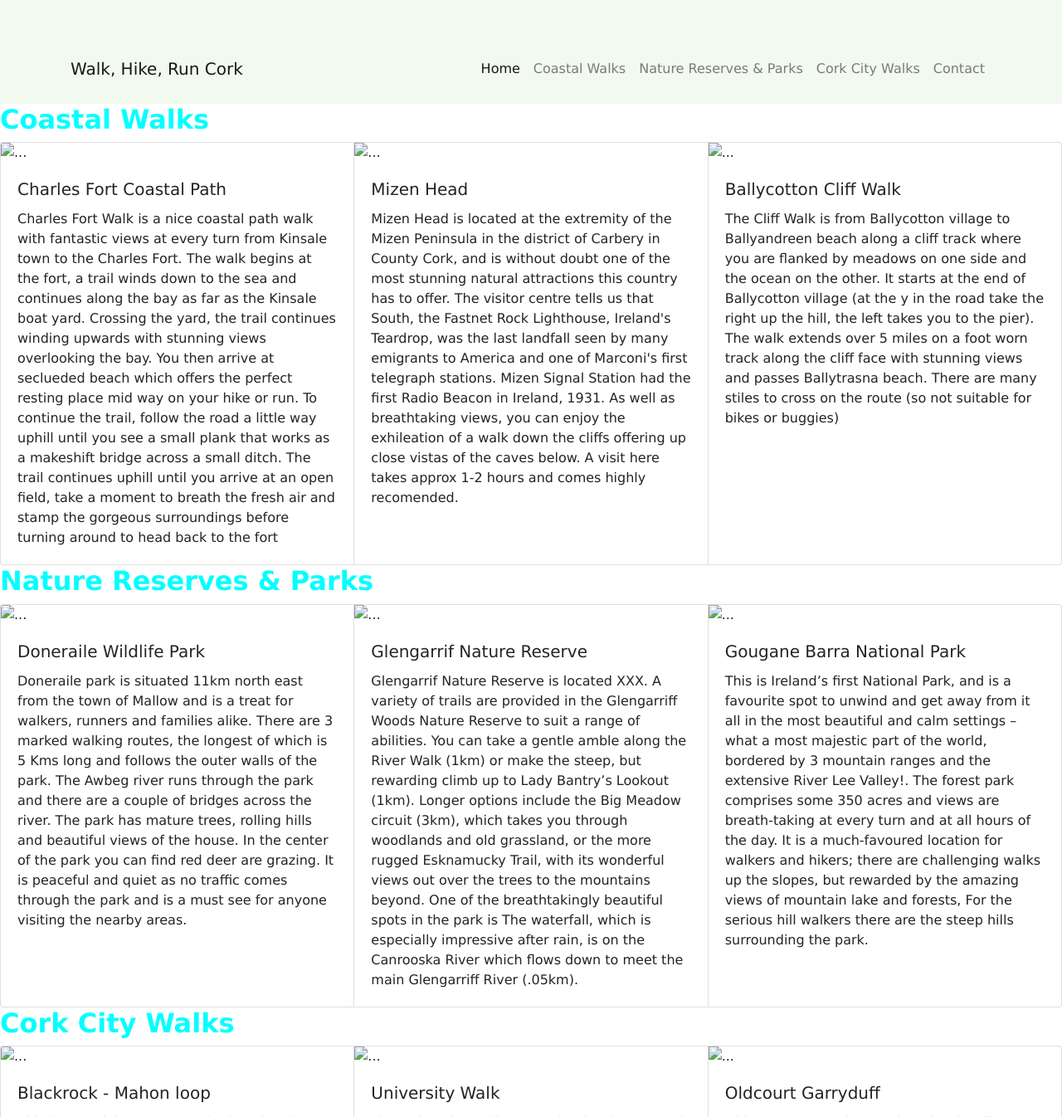
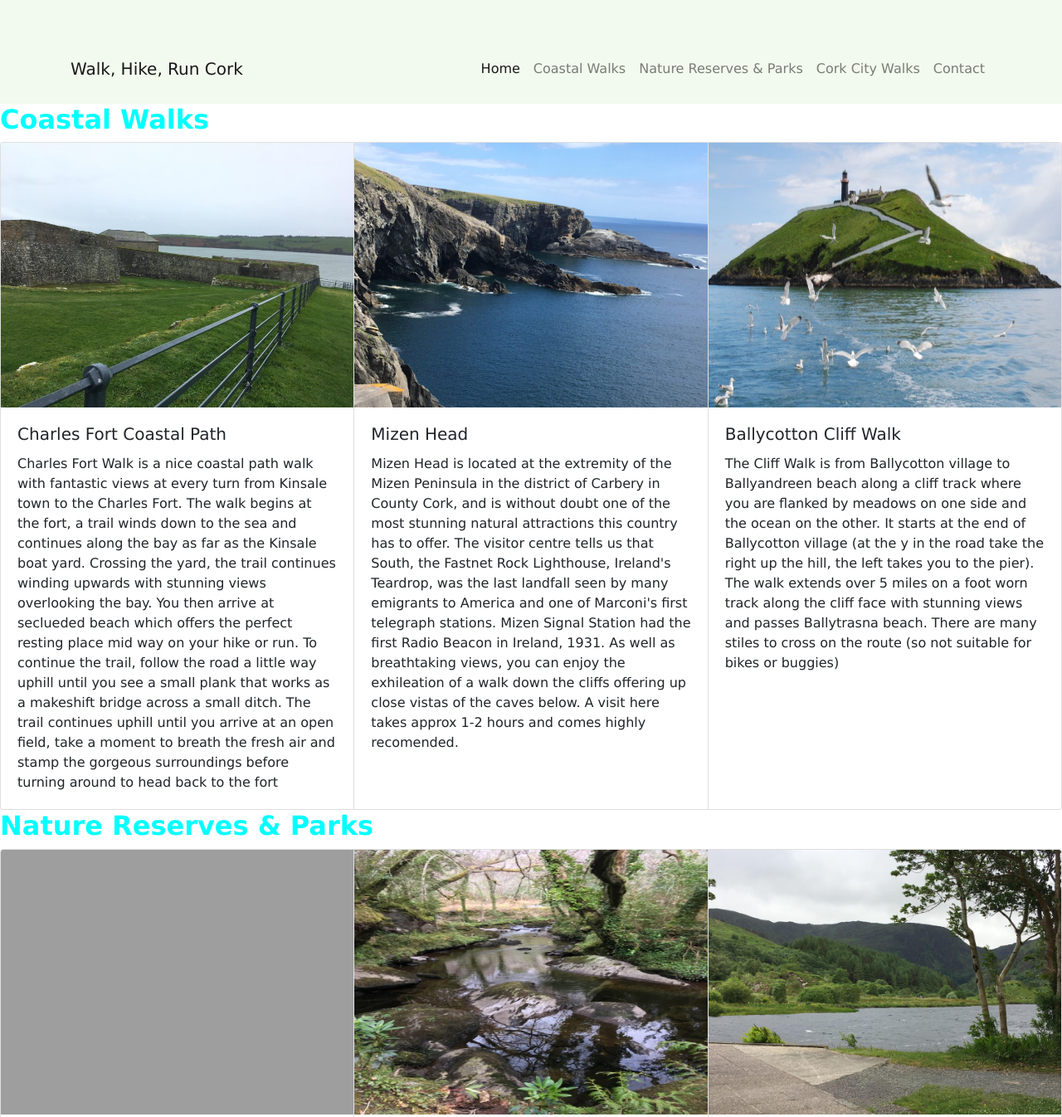
Before and after one commit to AnnemarieSheehan/Walk-Hike-Run-Cork, a plain HTML site: page walks.html in a window 1280 px wide. Shown: the top 1346 px of the page at 83% size. Drawn offline with nearby package versions, Linux system fonts and the light colour scheme; the site is published under a folder, as on GitHub Pages, so addresses that start at the root find nothing.

Commit message:
fixing image errors on walks page

```diff
--- a/walks.html
+++ b/walks.html
@@ -57,7 +57,7 @@
 
   <div class="card-group">
     <div class="card">
-      <img src="/assets/Images/charlesfort.JPG" class="card-img-top" alt="...">
+      <img src="./assets/Images/charlesfort.JPG" class="card-img-top" alt="...">
       <div class="card-body">
         <h5 class="card-title">Charles Fort Coastal Path</h5>
         <p class="card-text">Charles Fort Walk is a nice coastal path walk with fantastic views at every turn from Kinsale town to the Charles Fort. The walk begins at the fort, a trail winds down to the sea and continues along the bay as far as the Kinsale boat yard. Crossing the yard, the trail continues winding upwards with stunning views overlooking the bay. You then arrive at seclueded beach which offers the perfect resting place mid way on your hike or run. To continue the trail, follow the road a little way uphill until you see a small plank that works as a makeshift bridge across a small ditch. The trail continues uphill until you arrive at an open field, take a moment to breath the fresh air and stamp the gorgeous surroundings before turning around to head back to the fort</p>
@@ -65,7 +65,7 @@
       </div>
     </div>
     <div class="card">
-      <img src="/assets/Images/mizenhead.JPG" class="card-img-top" alt="...">
+      <img src="./assets/Images/mizenhead.JPG" class="card-img-top" alt="...">
       <div class="card-body">
         <h5 class="card-title">Mizen Head</h5>
         <p class="card-text">Mizen Head is located at the extremity of the Mizen Peninsula in the district of Carbery in County Cork, and is without doubt one of the most stunning natural attractions this country has to offer. The visitor centre tells us that South, the Fastnet Rock Lighthouse, Ireland's Teardrop, was the last landfall seen by many emigrants to America and one of Marconi's first telegraph stations. Mizen Signal Station had the first Radio Beacon in Ireland, 1931. As well as breathtaking views, you can enjoy the exhileation of a walk down the cliffs offering up close vistas of the caves below. A visit here takes approx 1-2 hours and comes highly recomended.</p>
@@ -74,7 +74,7 @@
     </div>
     <!--ballycotton photo from ballycotton website-->
     <div class="card">
-      <img src="/assets/Images/ballycotton.jpg" class="card-img-top" alt="...">
+      <img src="./assets/Images/ballycotton.jpg" class="card-img-top" alt="...">
       <div class="card-body">
         <h5 class="card-title">Ballycotton Cliff Walk</h5>
         <p class="card-text">The Cliff Walk is from Ballycotton village to Ballyandreen beach along a cliff track where you are flanked by meadows on one side and the ocean on the other. It starts at the end of Ballycotton village (at the y in the road take the right up the hill, the left takes you to the pier). The walk extends over 5 miles on a foot worn track along the cliff face with stunning views and passes Ballytrasna beach. There are many stiles to cross on the route (so not suitable for bikes or buggies)</p>
@@ -88,21 +88,21 @@
 
   <div class="card-group">
     <div class="card">
-      <img src="/assets/Images/doneraile2.JPG" class="card-img-top" alt="...">
+      <img src="./assets/Images/doneraile2.JPG" class="card-img-top" alt="...">
       <div class="card-body">
         <h5 class="card-title">Doneraile Wildlife Park</h5>
         <p class="card-text">Doneraile park is situated 11km north east from the town of Mallow and is a treat for walkers, runners and families alike. There are 3 marked walking routes, the longest of which is 5 Kms long and follows the outer walls of the park. The Awbeg river runs through the park and there are a couple of bridges across the river. The park has mature trees, rolling hills and beautiful views of the house. In the center of the park you can find red deer are grazing. It is peaceful and quiet as no traffic comes through the park and is a must see for anyone visiting the nearby areas. </p>
       </div>
     </div>
     <div class="card">
-      <img src="/assets/Images/Glengarrif.JPG" class="card-img-top" alt="...">
+      <img src="./assets/Images/Glengarrif.JPG" class="card-img-top" alt="...">
       <div class="card-body">
         <h5 class="card-title">Glengarrif Nature Reserve</h5>
         <p class="card-text">Glengarrif Nature Reserve is located XXX. A variety of trails are provided in the Glengarriff Woods Nature Reserve to suit a range of abilities.  You can take a gentle amble along the River Walk (1km) or make the steep, but rewarding climb up to Lady Bantry’s Lookout (1km).  Longer options include the Big Meadow circuit (3km), which takes you through woodlands and old grassland, or the more rugged Esknamucky Trail, with its wonderful views out over the trees to the mountains beyond. One of the breathtakingly beautiful spots in the park is The waterfall, which is especially impressive after rain, is on the Canrooska River which flows down to meet the main Glengarriff River (.05km).</p>
       </div>
     </div>
     <div class="card">
-      <img src="/assets/Images/gouganbara.JPG" class="card-img-top" alt="...">
+      <img src="./assets/Images/gouganbara.JPG" class="card-img-top" alt="...">
       <div class="card-body">
         <h5 class="card-title">Gougane Barra National Park </h5>
         <p class="card-text">This is Ireland’s first National Park, and is a favourite spot to unwind and get away from it all in the most beautiful and calm settings – what a most majestic part of the world, bordered by 3 mountain ranges and the extensive River Lee Valley!. The forest park comprises some 350 acres and views are breath-taking at every turn and at all hours of the day. It is a much-favoured location for walkers and hikers; there are challenging walks up the slopes, but rewarded by the amazing views of mountain lake and forests, For the serious hill walkers there are the steep hills surrounding the park.</p>
@@ -115,7 +115,7 @@
 
   <div class="card-group">
     <div class="card">
-      <img src="/assets/Images/cityloop.JPG" class="card-img-top" alt="...">
+      <img src="./assets/Images/cityloop.JPG" class="card-img-top" alt="...">
       <div class="card-body">
         <h5 class="card-title">Blackrock - Mahon loop</h5>
         <p class="card-text">This is one of the most popular locations in Cork City for running and walking. Located just 3 kms east of the city centre, most of the route is on public walkways and is mostly free of traffic. It has largely flat with nice scenic views out over the river and harbour areas. Very easy to navigate as you are either following the river or staying on the public walkways. The route is shared with cyclists, walkers, runners and dog walkers but is wide and easy to traverse despite multiple activies taking place along the route. This is a perfect way to get out in the city while still enjoying fresh air away from city traffic.</p>
@@ -124,7 +124,7 @@
     </div>
     <!--ucc photo from the ucc website-->
     <div class="card">
-      <img src="/assets/Images/ucccampus.jpg" class="card-img-top" alt="...">
+      <img src="./assets/Images/ucccampus.jpg" class="card-img-top" alt="...">
       <div class="card-body">
         <h5 class="card-title">University Walk</h5>
         <p class="card-text">The University Walk traces the development of Cork from
@@ -145,7 +145,7 @@
       </div>
     </div>
     <div class="card">
-      <img src="/assets/Images/oldcourt.JPG" class="card-img-top" alt="...">
+      <img src="./assets/Images/oldcourt.JPG" class="card-img-top" alt="...">
       <div class="card-body">
         <h5 class="card-title">Oldcourt Garryduff</h5>
         <p class="card-text">Oldcourt or sometimes referred to locally as Garryduff, is a mixed woodland of approximately 26 hectares, located close to the southern suburbs of Cork city, namely Rochestown and Douglas. It has historical links back to eminent families from Cork such as the Ronaynes, Goolds and O’ Sheas. Notable features include walls and some old ruins associated with the adjoining estate and a number of small streams that flow through the woodland on their way out to Cork Harbour.
```
